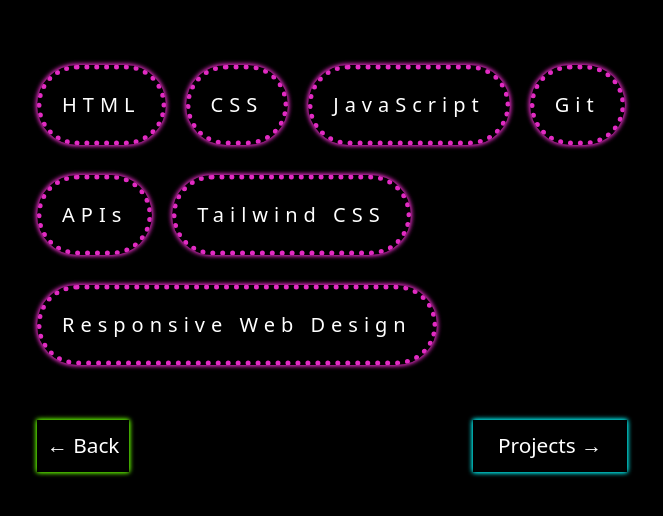
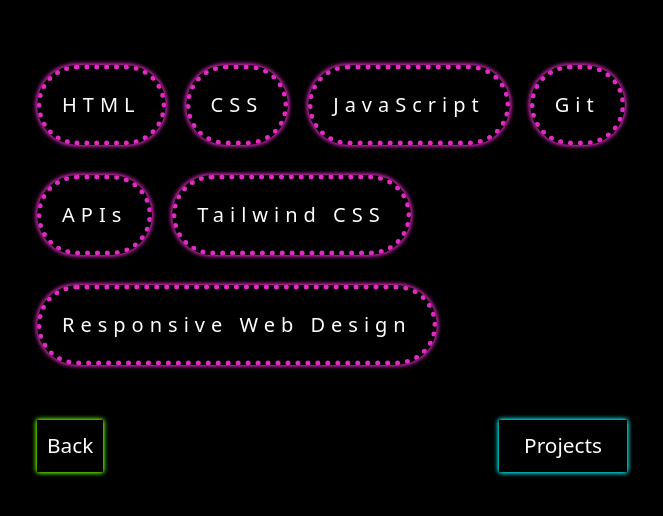
Before and after one commit to TreciaKS/treciaks-dev, a Next.js app in the folder frontend/: page /skills in a window 1280 px wide. Shown: the part 134-650 px from the top of the page, without its empty margins (308-971 px from the left). Built offline with nearby package versions, Linux system fonts and the light colour scheme; a web font is replaced by a local one.

Commit message:
removed arrows

```diff
--- a/frontend/pages/skills/index.js
+++ b/frontend/pages/skills/index.js
@@ -17,8 +17,8 @@
                 <span class={styles.skillsName}>Responsive Web Design</span>
                 <br />
                 <div className={styles.buttons}>
-                  <Link href='/Main'><button class={styles.back}>&larr; Back</button></Link>
-                  <Link href='/Projects'><button class={styles.forward}>Projects &rarr;</button></Link>
+                  <Link href='/Main'><button class={styles.back}>Back</button></Link>
+                  <Link href='/Projects'><button class={styles.forward}>Projects</button></Link>
                 </div>
               </div>
 
```
